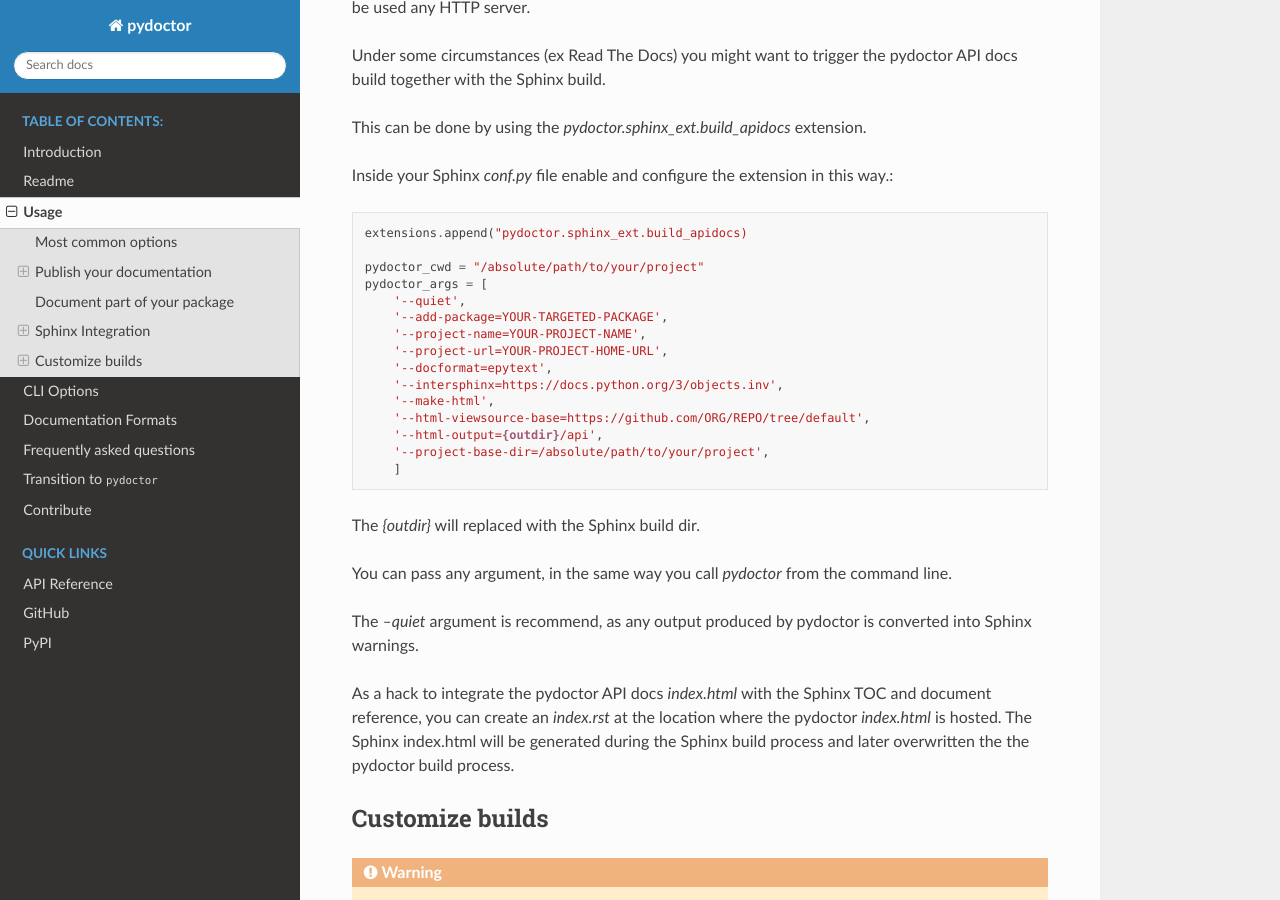
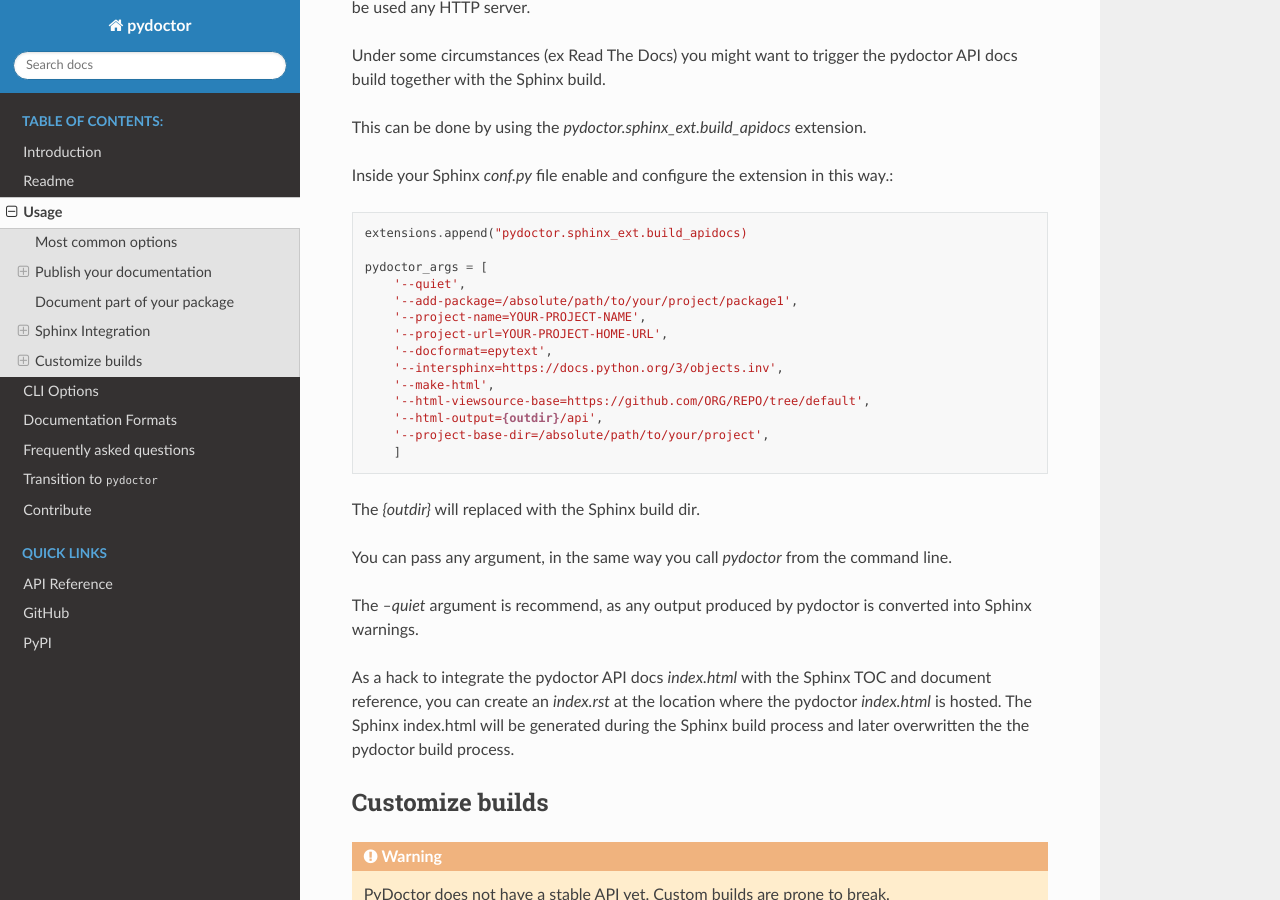
Before and after one commit to twisted/pydoctor, a Sphinx documentation site: the page built from docs/source/usage.rst, in a window 1280 px wide and 900 px high, scrolled down 4321 px. Built offline with Sphinx 7.4.7 and the Read the Docs theme 2.0.0, drawn with Linux system fonts in a browser that asks for light colours; the version number could not be read and is left out.

Commit message:
Update after review.

```diff
--- a/docs/source/usage.rst
+++ b/docs/source/usage.rst
@@ -187,10 +187,9 @@ way.::
 
     extensions.append("pydoctor.sphinx_ext.build_apidocs)
 
-    pydoctor_cwd = "/absolute/path/to/your/project"
     pydoctor_args = [
         '--quiet',
-        '--add-package=YOUR-TARGETED-PACKAGE',
+        '--add-package=/absolute/path/to/your/project/package1',
         '--project-name=YOUR-PROJECT-NAME',
         '--project-url=YOUR-PROJECT-HOME-URL',
         '--docformat=epytext',
```
Also changed, not shown: 1 other file.
